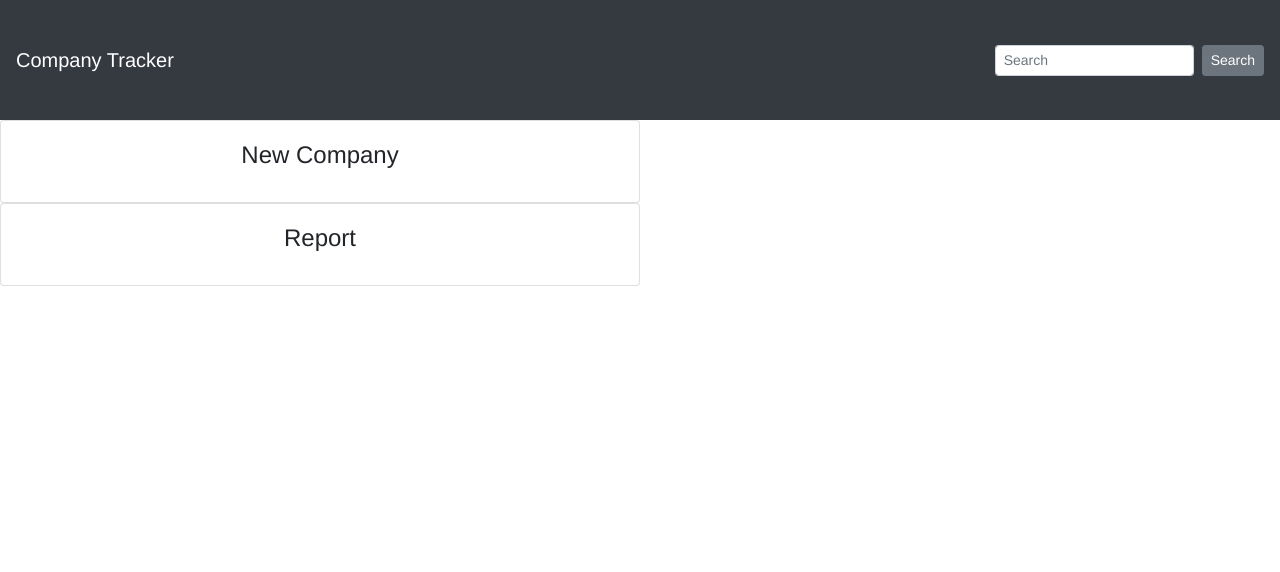
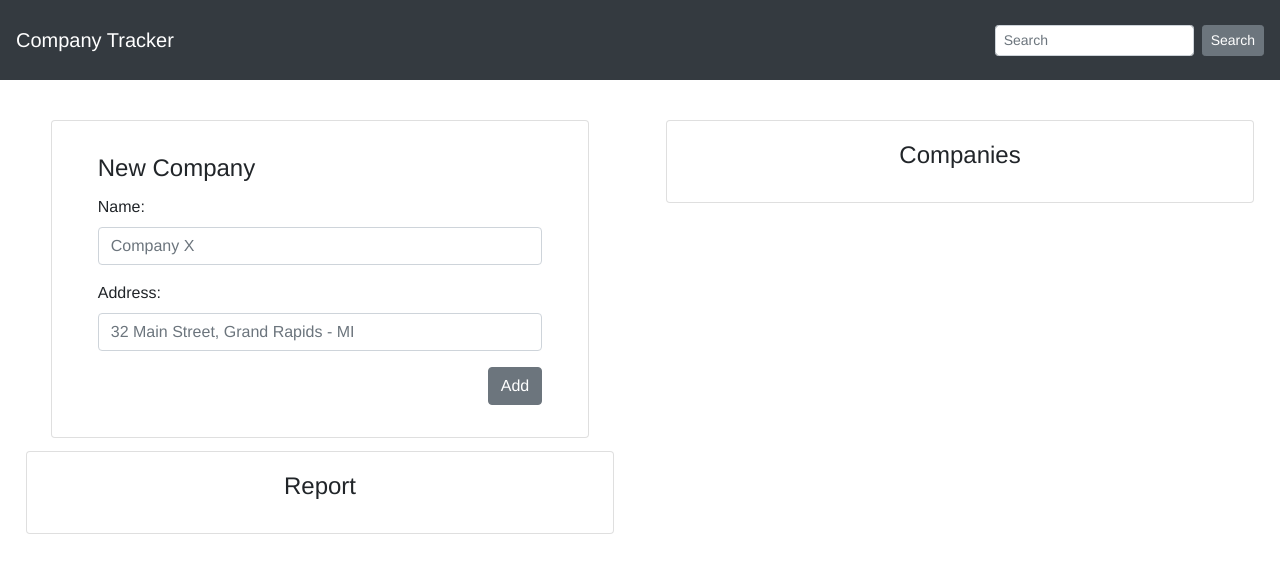
Before and after one commit to ebicu/hi-test-web-company, a Vue app: page /#/ in a window 1280 px wide. Shown: the top 572 px of the page. Built offline with nearby package versions, Linux system fonts and the light colour scheme.

Commit message:
New Company working, still missing maps integration

```diff
--- a/src/components/CompanyCardList.vue
+++ b/src/components/CompanyCardList.vue
@@ -1,5 +1,6 @@
 <template>
-  <CardList>
+  <CardList style="width: 50vw">
+    <bCard title="Companies"></bCard>
     <CompanyCard v-for="company in companies" v-bind:key="company.id" v-bind:company="company"></CompanyCard>
   </CardList>
 </template>
@@ -14,5 +15,7 @@ export default {
 </script>
 
 <style scoped>
-
+bCard{
+  margin: 1vh 0;
+}
 </style>
--- a/src/components/Dashboard.vue
+++ b/src/components/Dashboard.vue
@@ -1,12 +1,12 @@
 <template>
-    <div>
-      <TitleBar style="height: 15vh"></TitleBar>
-      <div style="display: flex; height: 85vh">
-        <CardList style="flex: 1">
+    <div >
+      <TitleBar style="height: 10vh; position: fixed; width: 100vw; top: 0; z-index: 1"></TitleBar>
+      <div style="display: flex; height: 90vh; margin-top: 10vh">
+        <CardList style="flex: 1; margin: 5vh 2vw 0 2vw; max-width: 50vw">
           <NewCompanyCard></NewCompanyCard>
           <ReportCard></ReportCard>
         </CardList>
-        <CompanyCardList style="flex: 1"></CompanyCardList>
+        <CompanyCardList style="flex: 1; margin: 5vh 2vw 0 2vw; max-width: 50vw; overflow-scrolling: auto"></CompanyCardList>
       </div>
     </div>
 </template>
--- a/src/components/NewCompanyCard.vue
+++ b/src/components/NewCompanyCard.vue
@@ -1,10 +1,51 @@
 <template>
-    <bCard title="New Company"></bCard>
+    <bCard title="New Company" style="text-align: left; padding: 1vw 2vw; margin: 1vw 2vw; margin-top: 0">
+      <bForm @submit.prevent="registerCompany(newCompany)">
+        <b-form-group id="companyNameGroup"
+                      label="Name:"
+                      label-for="companyNameTextInput">
+          <b-form-input id="companyNameTextInput"
+                        type="text"
+                        v-model="newCompany.name"
+                        required
+                        placeholder="Company X">
+          </b-form-input>
+        </b-form-group>
+        <b-form-group id="companyAddressGroup"
+                      label="Address:"
+                      label-for="companyNameTextInput">
+          <b-form-input id="companyNameTextInput"
+                        type="text"
+                        v-model="newCompany.address"
+                        required
+                        placeholder="32 Main Street, Grand Rapids - MI">
+          </b-form-input>
+        </b-form-group>
+        <b-button type="submit" style="float: right">Add</b-button>
+      </bForm>
+    </bCard>
 </template>
 
 <script>
+import LS from '../LocalStorage'
+
 export default {
-  name: 'NewCompanyCard'
+  name: 'NewCompanyCard',
+  data: function () {
+    return {
+      newCompany: {
+        name: '',
+        address: ''
+      }
+    }
+  },
+  methods: {
+    registerCompany: function (company) {
+      let companies = LS.retrieve('companyList') || []
+      companies.push(company)
+      LS.store('companyList', companies)
+    }
+  }
 }
 </script>
 
```
